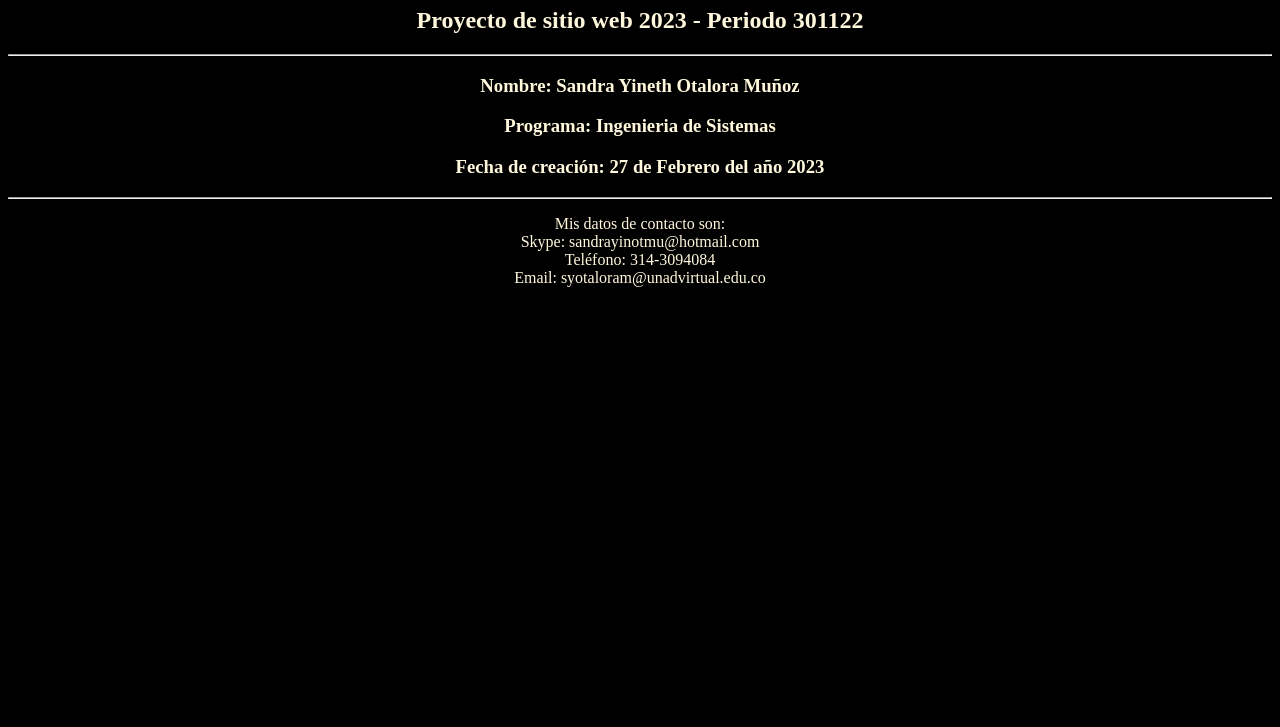
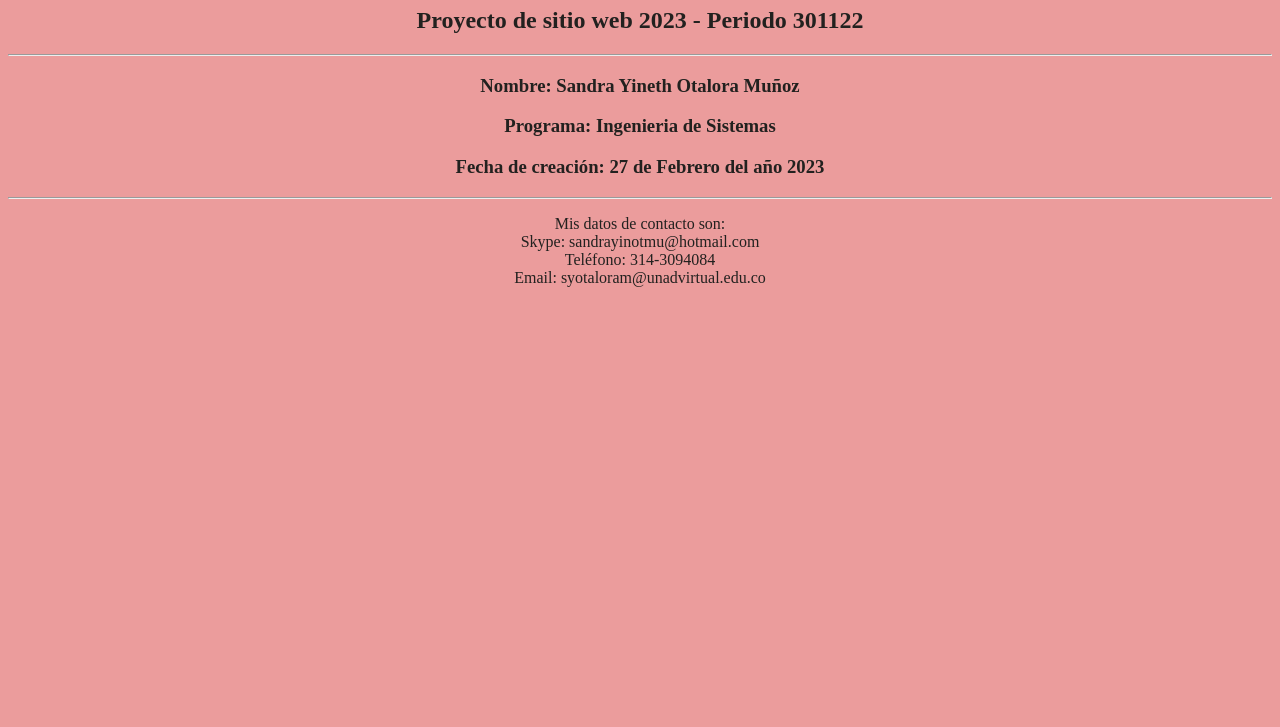
Before and after one commit to Sandra-Yineth/DSW-SandraOtalora-301122, a plain HTML site: page index.html in a window 1280 px wide. Shown: the part 73-800 px from the top of the page. Drawn offline with Linux system fonts and the light colour scheme.

Commit message:
Update index.html
En el presente código creado con la estructura básica de un documento HTML, con mis datos personales y los del curso.

```diff
--- a/index.html
+++ b/index.html
@@ -7,8 +7,8 @@
 <style>
     * {
         text-align: center;
-        background-color: black;
-        color: cornsilk;
+        background-color: rgb(235, 156, 156);
+        color: rgb(34, 33, 31);
     }
 </style>
 
```
